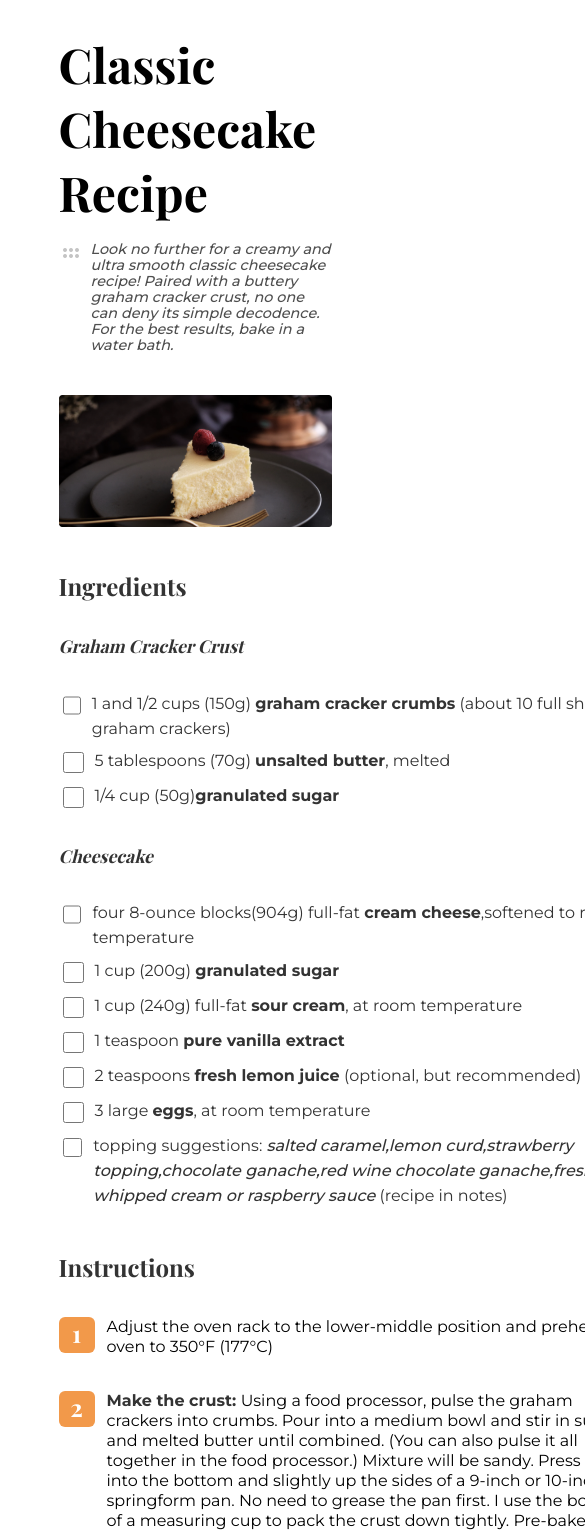
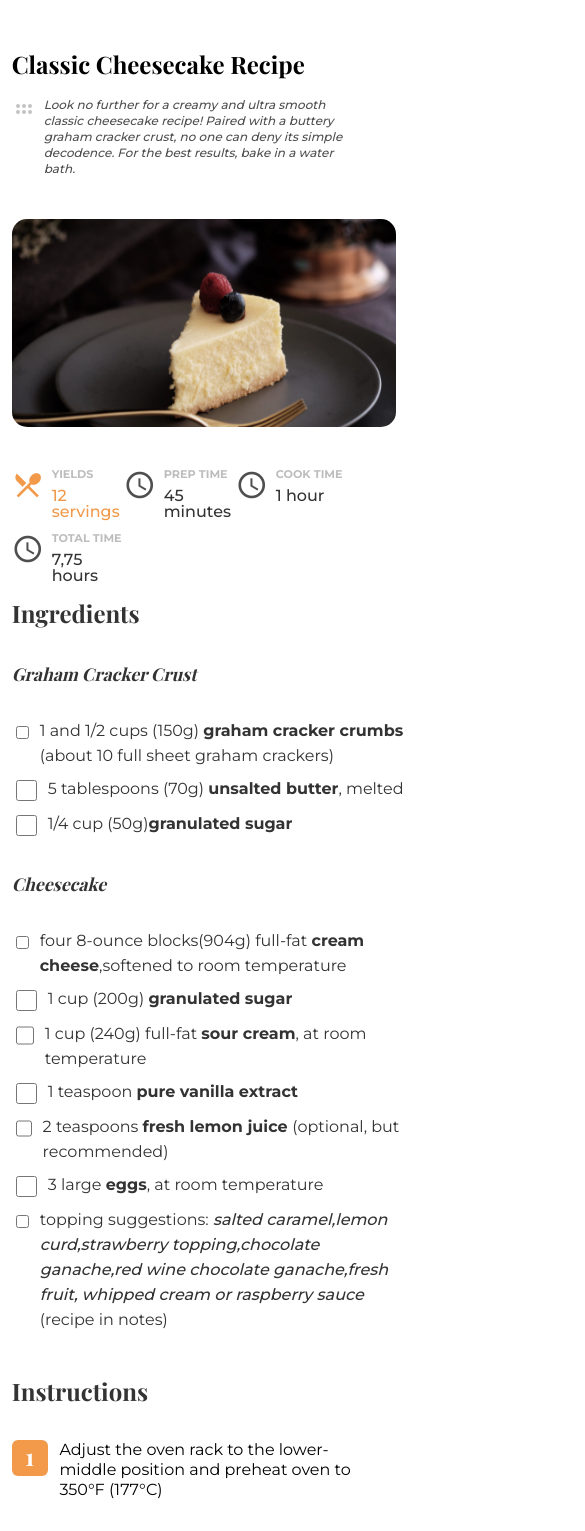
Before and after one commit to vanshitalavange/cheesecake-recipe-page, a plain HTML site: page index.html in a window 390 px wide. Shown: the top 1531 px of the page, 585 px wide, since content can reach past the window. Drawn offline with nearby package versions, Linux system fonts and the light colour scheme; a web font is replaced by a local one.

Commit message:
style:mobile view styling

```diff
--- a/style.css
+++ b/style.css
@@ -242,3 +242,238 @@ justify-content: space-between;
     font-weight: 700;
 
 }
+
+@media (max-width:480px){
+
+
+.page{
+    width:25em;
+    margin-left:3%;
+    margin-top:3rem;
+    gap:5vh;
+}
+
+.page__desc{
+    display: flex;
+    flex-direction: column;
+    gap:2vh;
+}
+.desc__heading{
+   font-family: Playfair Display;
+   font-weight: 700;
+   font-size:1.5rem;
+   line-height:2rem;
+}
+
+.desc__details{
+    display: flex;
+    flex-direction: row;
+    gap:0.5rem;
+}
+.desc-icon{
+    align-self: flex-start;
+    transform : rotate(90deg);
+    color: var(--gray-5);
+}
+.desc-text{
+    font-family: Montserrat ;
+    font-weight: 500 ;
+    font-size:0.75rem;
+    line-height:1rem;
+    color:var(--gray-2);
+    width: 25em;
+}
+.page__image{
+    width:24em;
+    height:13em;
+    border-radius: 15px;
+}
+.recipe__info{
+   display: flex;
+   flex-direction: row;
+   justify-content: space-between;
+   flex-wrap: wrap-reverse;
+}
+
+.recipe__ingredients{
+    display: flex;
+    flex-direction: column;
+    gap:4vh;
+}
+.ingredients-heading{
+    font-family: Playfair Display;
+    font-weight: 700;
+    font-size:1.5rem;
+    line-height:2rem;
+    color:var(--gray-1);
+
+}
+
+.graham-cracker-crust,.cheesecake{
+    display: flex;
+    flex-direction: column;
+    gap:4vh;
+
+}
+.graham-heading,.cheesecake-heading{
+    font-family: Playfair Display;
+    font-weight: 400;
+    font-size:1.1rem;
+    line-height:1.4rem;
+    color:var(--gray-1);
+}
+.graham-ingredients-list,.cheesecake-ingredients-list{
+    display: flex;
+    flex-direction: column;
+    gap:0.5rem;
+
+}
+input[type="checkbox"]{
+    border:1px solid var(--gray-3);
+    border-radius:10px;
+    width:21px;
+    height:21px;
+}
+
+
+.ingredient{
+  display: flex;
+  flex-direction: row;
+  gap:0.5rem;
+  width:25em;
+
+}
+.ingredient-text{
+    font-family: Montserrat;
+    font-weight: 400;
+    font-size:1rem;
+    line-height:1.56rem;
+    color:var(--gray-1);
+
+}
+
+.toppings{
+    font-style:italic;
+    font-weight: 500;
+}
+.recipe__stats{
+    background: #FFFFFF;
+    box-shadow: 0px 0px 0px ;
+   border-radius: 0;
+    display: flex;
+    flex-direction: row;
+    width:100%;
+    height:8em;
+    justify-content:flex-start;
+    align-items: flex-start;
+    flex-wrap: wrap;
+}
+.stats-element{
+    display: flex;
+    flex-direction: row;
+    width:7em;
+    gap:0.5rem;
+
+}
+
+.stats-element .material-icons{
+    font-size: 2rem;
+}
+.yields-icon{
+    color:var(--orange-color);
+}
+.time-icon{
+    color:var(--gray-2);
+}
+
+.yields,.prep-time,.cook-time,.total-time{
+  display: flex;
+  flex-direction: column;
+  gap:0.5rem;
+}
+.stats-element-heading{
+    font-family: Montserrat;
+    font-weight: 700;
+    font-size:0.7rem;
+    line-height:0.7rem;
+    color:var(--gray-4);
+
+}
+.stats-element-text{
+    font-family: Montserrat;
+    font-weight: 500;
+    font-size:1rem;
+    line-height:1rem;
+    color:var(--gray-1);
+
+}
+.yields .stats-element-text{
+    color:var(--orange-color);
+}
+.recipe__instructions{
+    display: flex;
+    flex-direction: column;
+    gap:4vh;
+    width:100vw;
+}
+.instructions-heading{
+    font-family:Playfair Display ;
+    font-weight: bold;
+    font-size:1.5rem;
+    line-height:2rem;
+    color:var(--gray-1);
+}
+.instruction-container{
+display: flex;
+flex-direction: row;
+justify-content: flex-start;
+gap:3vw;
+}
+.instruction-number{
+    background-color: var(--orange-color);
+    color:white;
+    height:36px;
+    width:36px;
+    border-radius: 6px;
+    font-family: Playfair Display;
+    font-weight:700;
+    font-size:1.5rem;
+    line-height:2rem;
+    text-align: center;
+}
+.instruction-text{
+    font-family: Montserrat;
+    font-weight: normal;
+    font-size:1rem;
+    line-height:1.25rem;
+    color:var(--black-color);
+    width:75vw;
+}
+.instruction-in-bold{
+    color:var(--gray-1);
+}
+.recipe__source{
+    font-family: Montserrat;
+    font-weight: normal;
+    font-size:12px;
+    line-height:1rem;
+    color:var(--gray-4);
+    margin-top:2rem;
+}
+.page__footer{
+    margin-top:2.5rem;
+    margin-bottom:1rem;
+    text-align: center;
+    font-family:Montserrat;
+    font-weight:500;
+    font-size:1rem;
+    line-height:1rem;
+    color:#828282;
+}
+
+.page__footer a{
+    color:var(--gray-3);
+    font-weight: 700;
+
+}
+}
```
